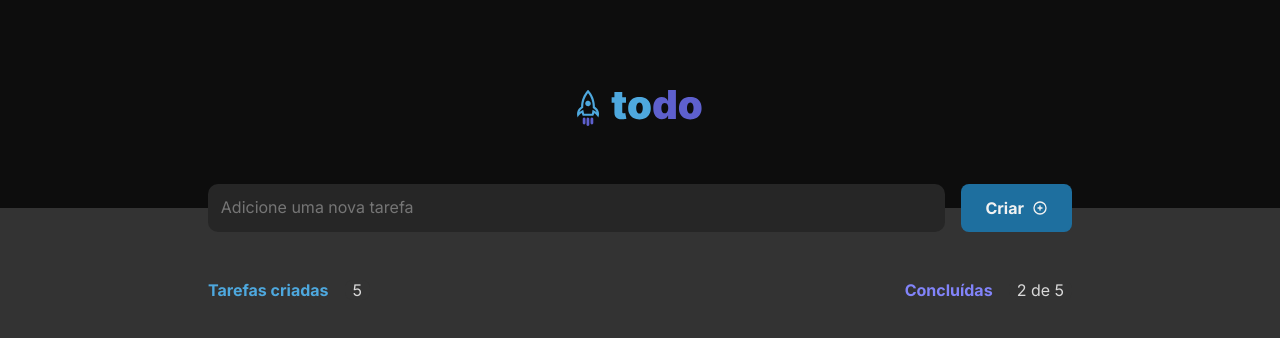
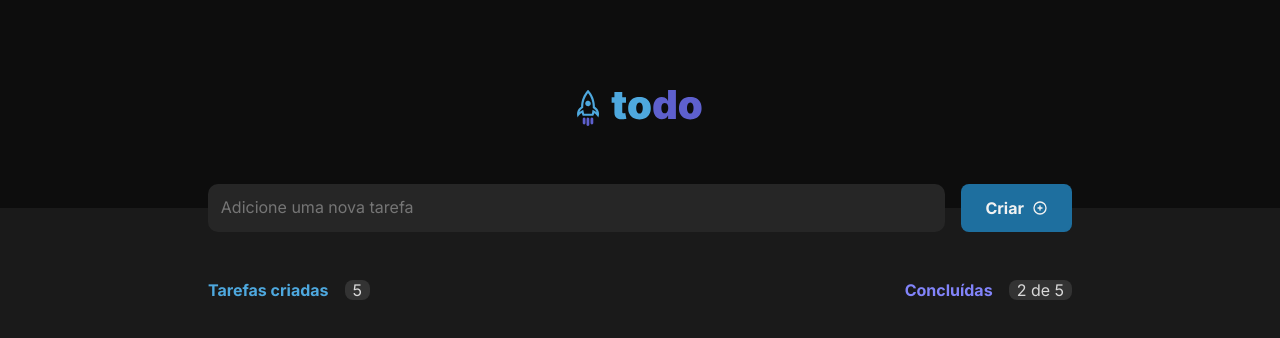
Before and after one commit to daiaanebarbosaf/ToDo-List-, a React (Vite) app: page / in a window 1280 px wide. Shown: the top 338 px of the page. Built offline with nearby package versions, Linux system fonts and the light colour scheme.

Commit message:
alterando a cor do fundo da página

```diff
--- a/src/styles/global.css
+++ b/src/styles/global.css
@@ -28,7 +28,7 @@
 }
 
 body {
-    background: var(--gray-400);
+    background: var(--gray-600);
     color: var(--gray-100);
     -webkit-font-smoothing: antialiased;
 }
```
